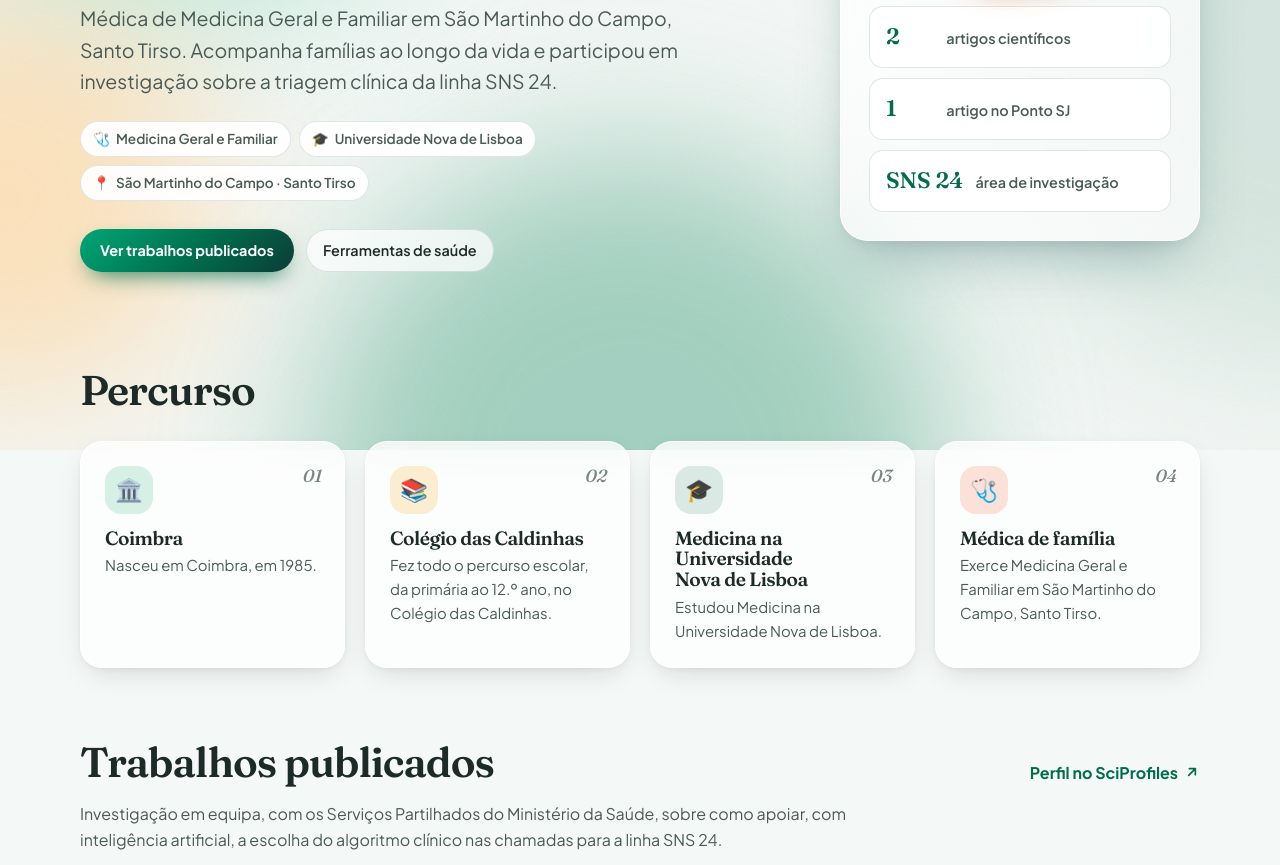
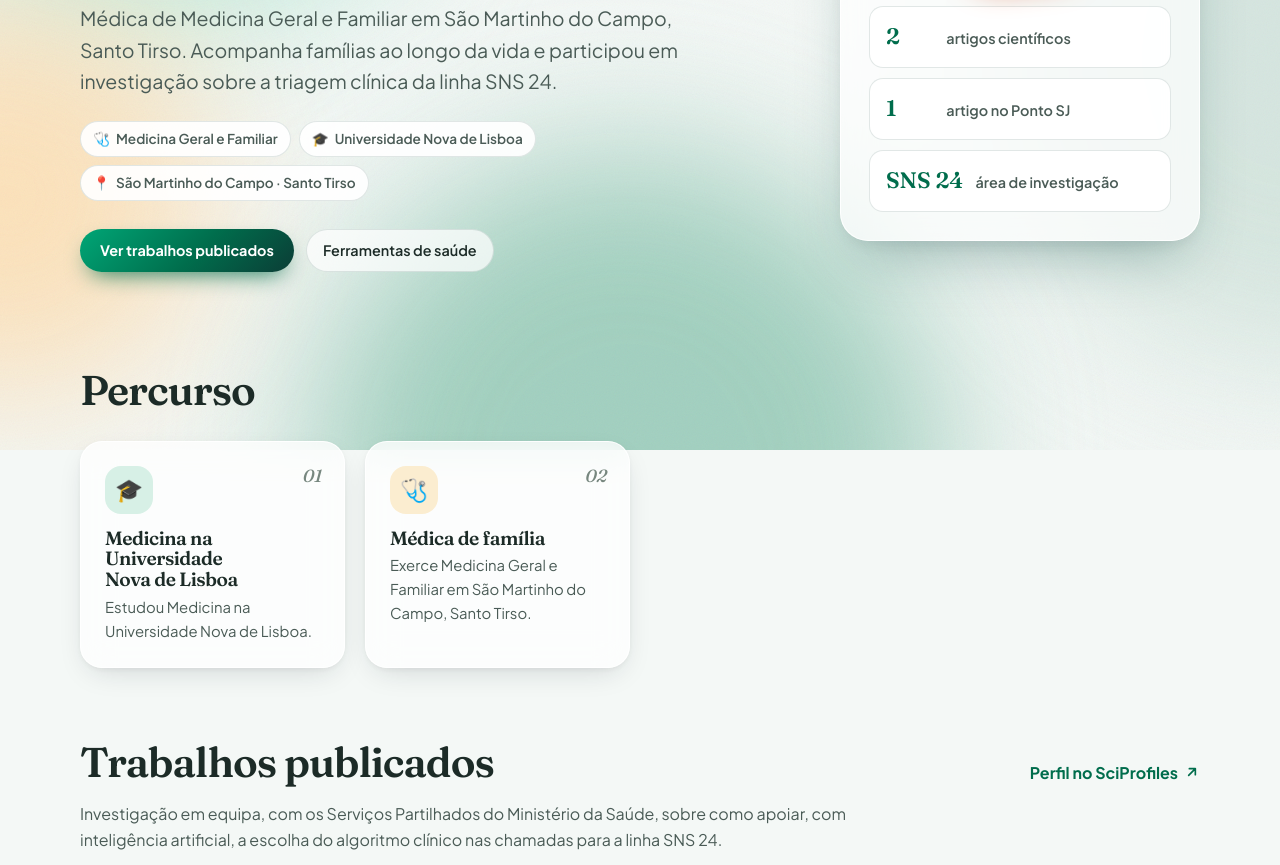
Before and after one commit to neteinstein/mariacf, a website: page sobre/index.html in a window 1280 px wide. Shown: the part 350-1215 px from the top of the page. Drawn offline with Linux system fonts and the light colour scheme.

Commit message:
Remover naturalidade, Colégio das Caldinhas e percurso escolar pré-universitário da página Sobre

```diff
--- a/sobre/index.html
+++ b/sobre/index.html
@@ -76,20 +76,6 @@
         <h2 id="percurso-titulo">Percurso</h2>
       </div>
       <ol class="journey">
-        <li class="reveal">
-          <span class="journey-ico" aria-hidden="true">🏛️</span>
-          <div>
-            <h3>Coimbra</h3>
-            <p>Nasceu em Coimbra, em 1985.</p>
-          </div>
-        </li>
-        <li class="reveal">
-          <span class="journey-ico" aria-hidden="true">📚</span>
-          <div>
-            <h3>Colégio das Caldinhas</h3>
-            <p>Fez todo o percurso escolar, da primária ao 12.º ano, no Colégio das Caldinhas.</p>
-          </div>
-        </li>
         <li class="reveal">
           <span class="journey-ico" aria-hidden="true">🎓</span>
           <div>
```
